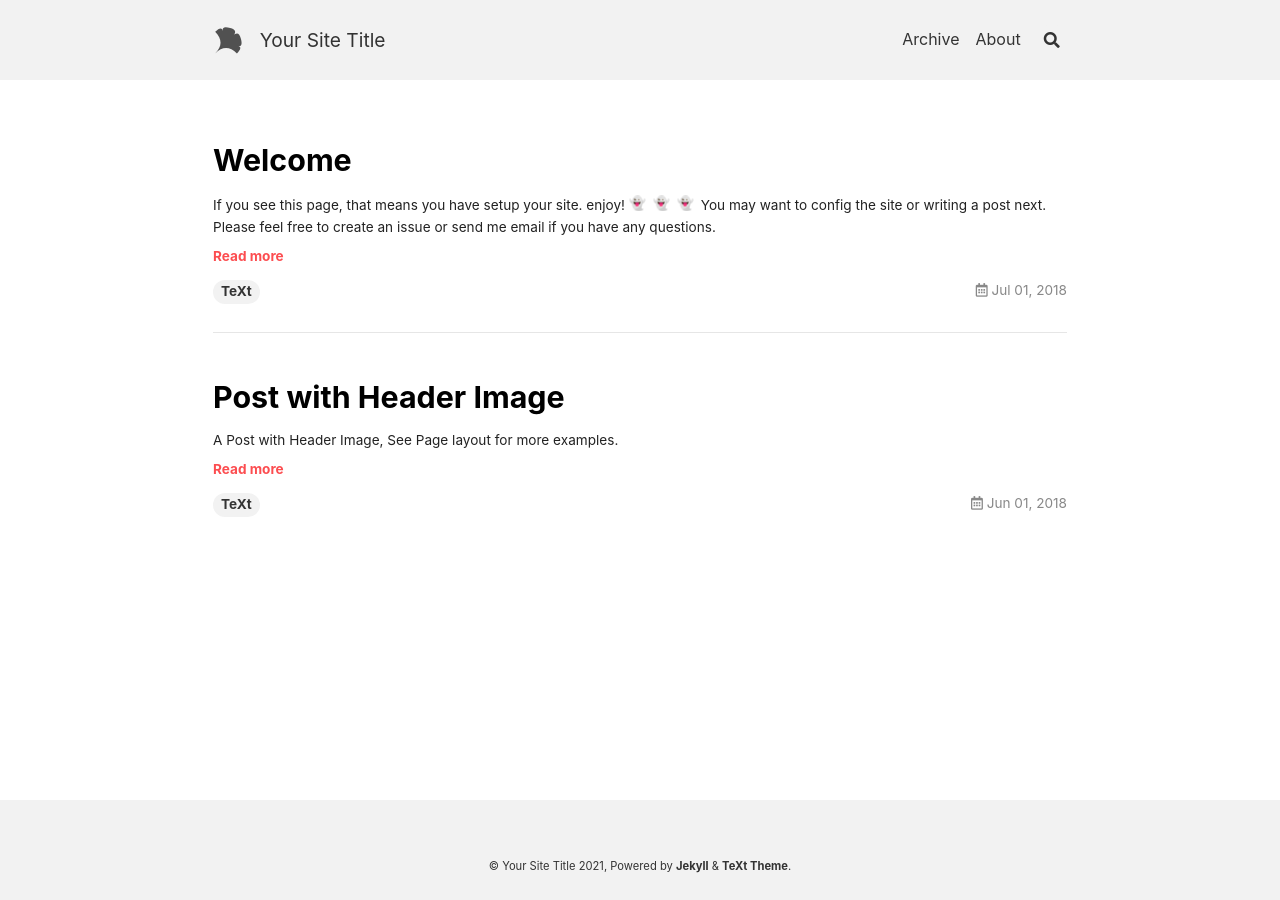
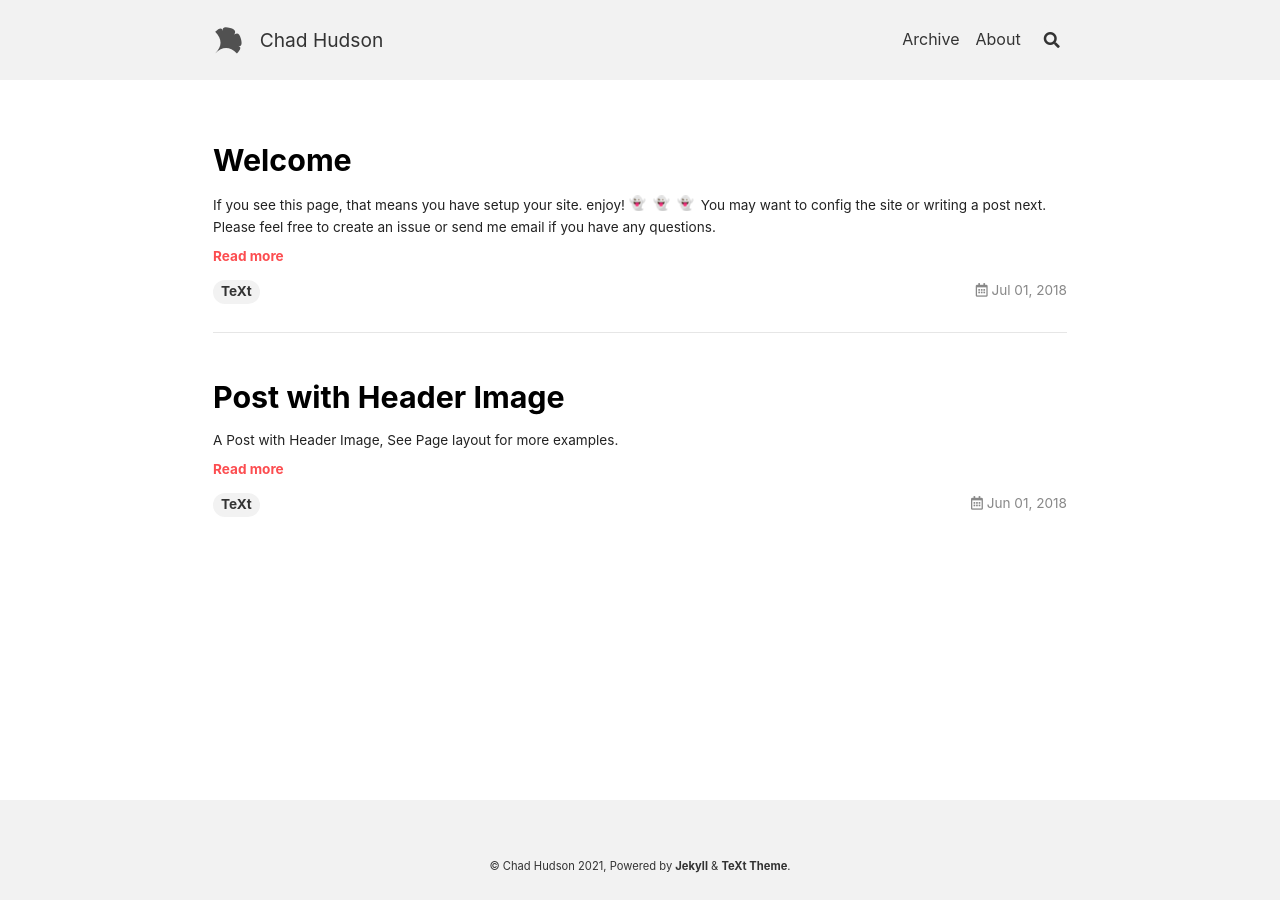
Before and after one commit to chadchudson/chadchudson.github.io, a Jekyll site: the page built from index.html, in a window 1280 px wide. Built offline with Jekyll 4.4.1, drawn with Linux system fonts in a browser that asks for light colours; nearby versions of some CDN libraries; emoji names are drawn with the system emoji font; the list of posts is cut into pages by our own code.

Commit message:
updates to config yml

```diff
--- a/_config.yml
+++ b/_config.yml
@@ -18,44 +18,44 @@
 ##############################
 text_skin: default # "default" (default), "dark", "forest", "ocean", "chocolate", "orange"
 highlight_theme: default # "default" (default), "tomorrow", "tomorrow-night", "tomorrow-night-eighties", "tomorrow-night-blue", "tomorrow-night-bright"
-url     : # the base hostname & protocol for your site e.g. https://www.someone.com
+url     : https://chadchudson.com # the base hostname & protocol for your site e.g. https://www.someone.com
 baseurl : # does not include hostname
-title   : Your Site Title
+title   : Chad Hudson
 description: > # this means to ignore newlines until "Language & timezone"
   Your Site Description
 
 
 ## => Language and Timezone
 ##############################
-lang: # the language of your site, default as "en"
-timezone: # see https://en.wikipedia.org/wiki/List_of_tz_database_time_zones for the available values
+lang: en # the language of your site, default as "en"
+timezone: America/Chicago # see https://en.wikipedia.org/wiki/List_of_tz_database_time_zones for the available values
 
 
 ## => Author and Social
 ##############################
 author:
   type      : # "person" (default), "organization"
-  name      : Your Name
+  name      : Chad Hudson
   url       :
   avatar    : # path or url of avatar image (square)
   bio       : I am an amazing person.
   email     :
   facebook  : # "user_name" the last part of your profile url, e.g. https://www.facebook.com/user_name
-  twitter   : # "user_name" the last part of your profile url, e.g. https://twitter.com/user_name
+  twitter   : # "user_name" the last part of your profile url, e.g. https://twitter.com/chadchudson
   weibo     : # "user_id"   the last part of your profile url, e.g. https://www.weibo.com/user_id/profile?...
   googleplus: # "user_id"   the last part of your profile url, e.g. https://plus.google.com/u/0/user_id
   telegram  : # "user_name" the last part of your profile url, e.g. https://t.me/user_name
   medium    : # "user_name" the last part of your profile url, e.g. https://medium.com/user_name
   zhihu     : # "user_name" the last part of your profile url, e.g. https://www.zhihu.com/people/user_name
   douban    : # "user_name" the last part of your profile url, e.g. https://www.douban.com/people/user_name
-  linkedin  : # "user_name" the last part of your profile url, e.g. https://www.linkedin.com/in/user_name
+  linkedin  : # "user_name" the last part of your profile url, e.g. https://www.linkedin.com/in/chadchudson
   github    : # "user_name" the last part of your profile url, e.g. https://github.com/user_name
   npm       : # "user_name" the last part of your profile url, e.g. https://www.npmjs.com/~user_name
 
 
 ## => GitHub Repository (if the site is hosted by GitHub)
 ##############################
-repository: user_name/repo_name
+repository: chadchudson/chadchudson.gihub.io
 repository_tree: master
 
 
```
